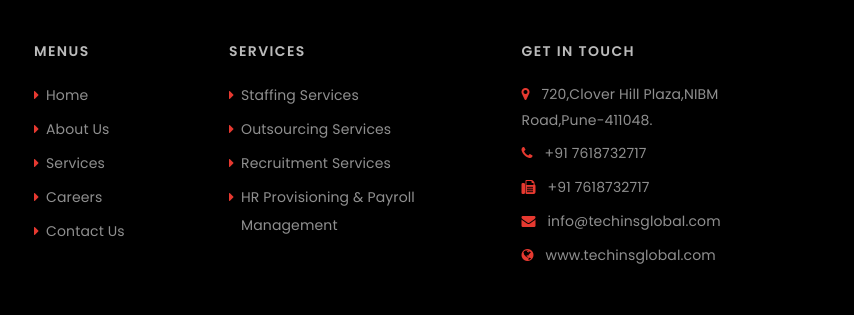
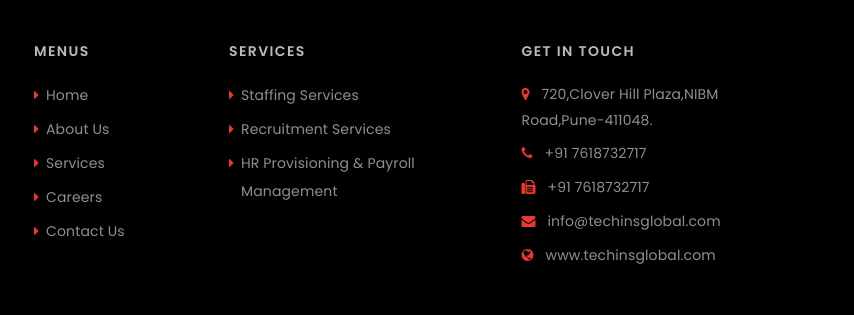
Before and after one commit to techglobalsh/last, a plain HTML site: page index.html in a window 1280 px wide. Shown: the part 2941-3256 px from the top of the page, 426-1280 px from the left. Drawn offline with nearby package versions, Linux system fonts and the light colour scheme; a script that the page names is missing; a web font is replaced by a local one.

Commit message:
Update index.html

```diff
--- a/index.html
+++ b/index.html
@@ -1107,7 +1107,7 @@
 <li id="menu-item-3682" class="menu-item menu-item-type-post_type menu-item-object-page menu-item-3682" style="color: #E63930;"><a href="/careers.html">Careers</a></li>
 <li id="menu-item-3681" class="menu-item menu-item-type-post_type menu-item-object-page menu-item-3681" style="color: #E63930;"><a href="/contact.html">Contact Us</a></li>
 </ul></div></div></div></div></div></div><div class="wpb_column vc_column_container vc_col-sm-3"><div class="vc_column-inner"><div class="wpb_wrapper"><div class="vc_wp_custommenu wpb_content_element"><div class="widget widget_nav_menu"><h2 class="widgettitle">Services</h2><div class="menu-services-container"><ul id="menu-services" class="menu"><li id="menu-item-3630" class="menu-item menu-item-type-custom menu-item-object-custom menu-item-3630" style=""><a href="/staffing-services.html">Staffing Services</a></li>
-<li id="menu-item-3631" class="menu-item menu-item-type-custom menu-item-object-custom menu-item-3631" style="color: #E63930;"><a href="/outsourcing-services.html">Outsourcing Services</a></li>
+<!-- <li id="menu-item-3631" class="menu-item menu-item-type-custom menu-item-object-custom menu-item-3631" style="color: #E63930;"><a href="/outsourcing-services.html">Outsourcing Services</a></li> -->
 <li id="menu-item-3632" class="menu-item menu-item-type-custom menu-item-object-custom menu-item-3632" style="color: #E63930;"><a href="/recruitment-services.html">Recruitment Services</a></li>
 <!-- <li id="menu-item-3633" class="menu-item menu-item-type-custom menu-item-object-custom menu-item-3633" style="color: #E63930;"><a href="/managed-IT-services.html">Managed IT Services</a></li> -->
 <!-- <li id="menu-item-3634" class="menu-item menu-item-type-custom menu-item-object-custom menu-item-3634" style="color: #E63930;"><a href="/software-development.html">Software Development</a></li> -->
```
